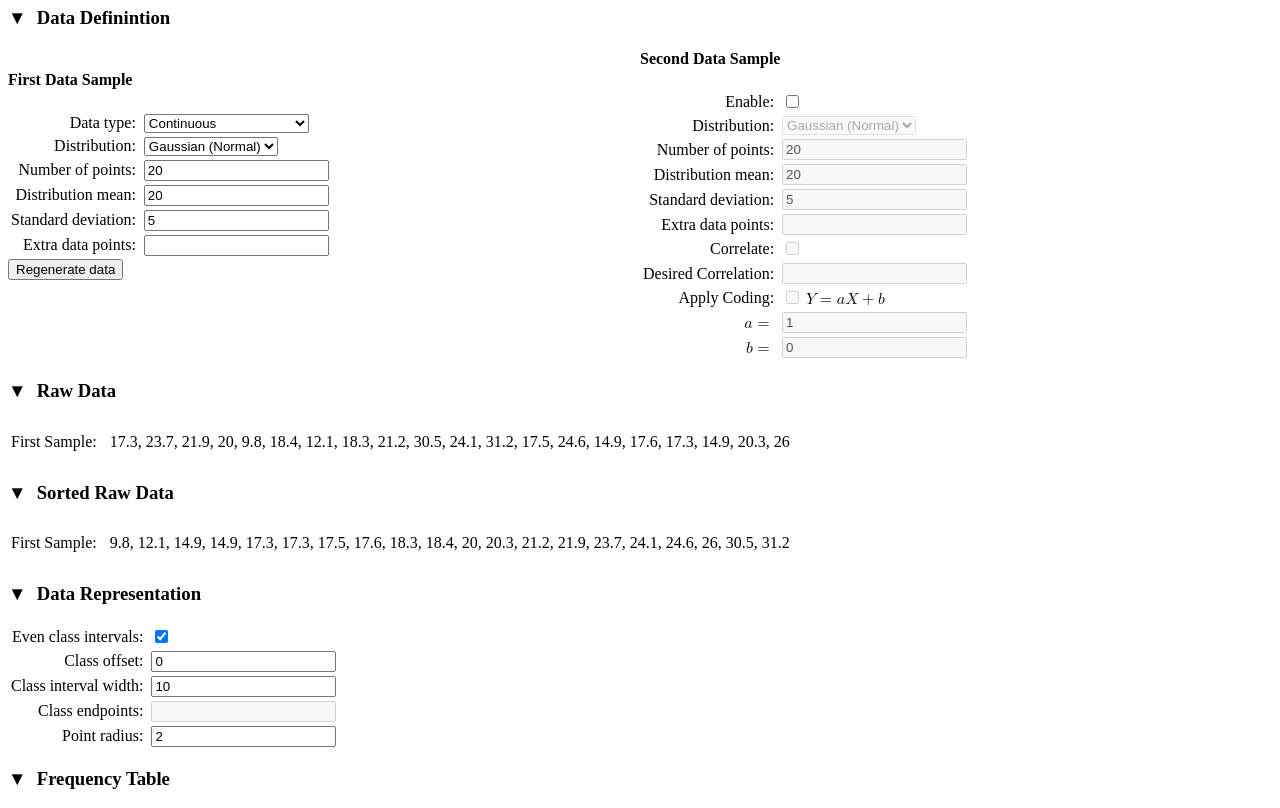
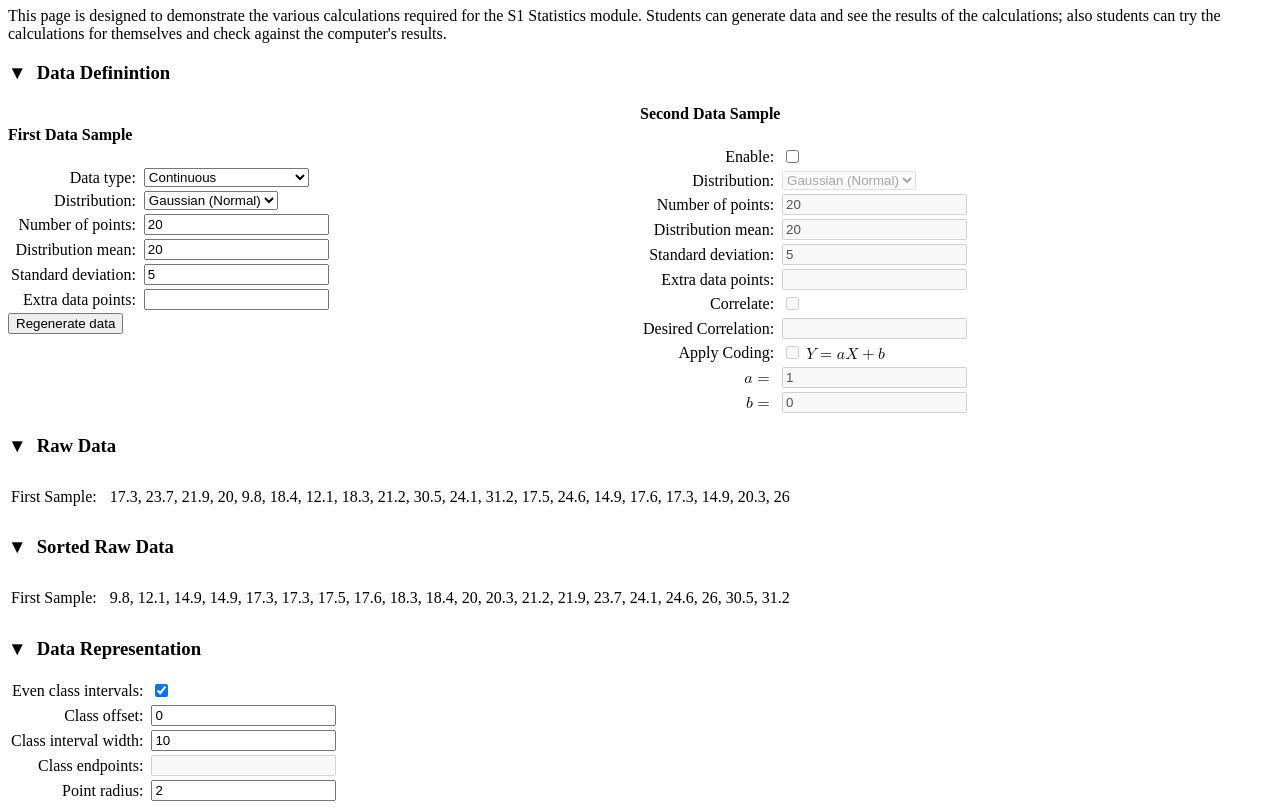
Before and after one commit to loopspace/statistics, a plain HTML site: page index.html in a window 1280 px wide. Shown: the part 73-881 px from the top of the page. Drawn offline with Linux system fonts and the light colour scheme.

Commit message:
Added an initial paragraph (mainly for testing something else).

```diff
--- a/index.html
+++ b/index.html
@@ -10,6 +10,10 @@
   <body>
     <form id="form"></form>
     <h1>S1 - Statistics</h1>
+    <p>
+    This page is designed to demonstrate the various calculations required for the S1 Statistics module.
+Students can generate data and see the results of the calculations; also students can try the calculations for themselves and check against the computer's results.
+</p>
     <h3><a href="#" class="arrow">&#9660;</a>Data Definintion</h3>
     <div id="data_defn">
       <div id="data_defn_X" class="dataform">
```
